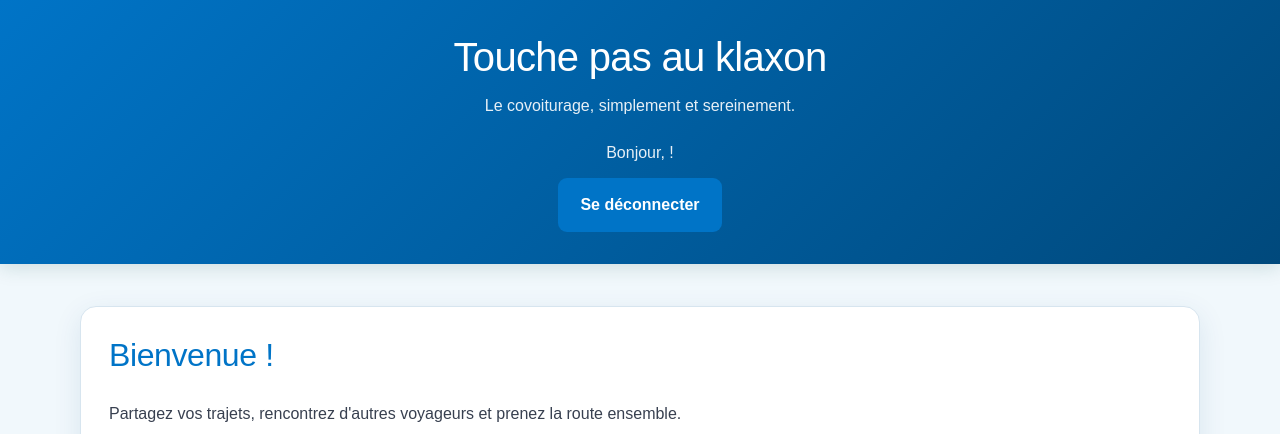
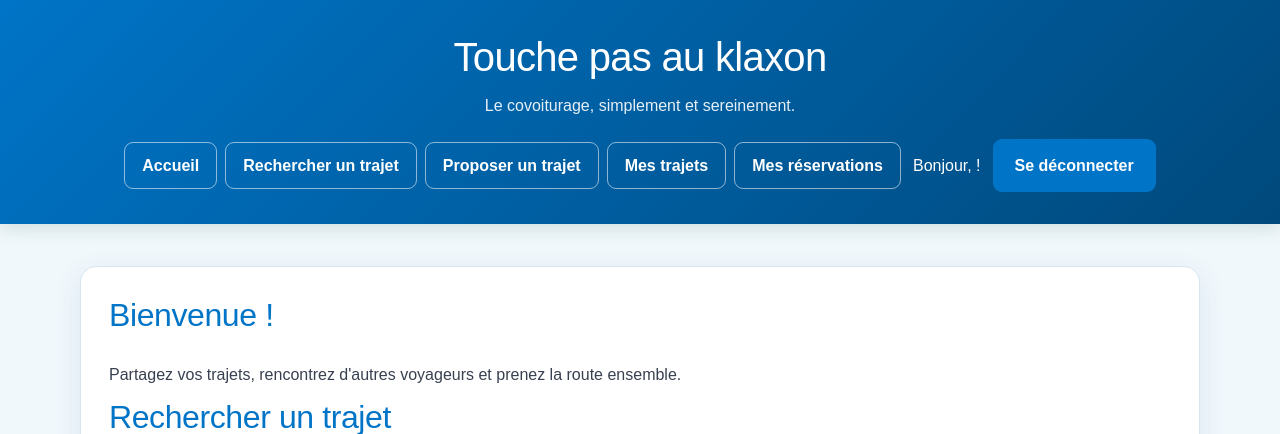
Before and after one commit to ar56bn108-cmd/touche-pas-au-klaxon, a PHP site: page / in a window 1280 px wide. Shown: the top 434 px of the page. Run offline with PHP 8.4, Linux system fonts and the light colour scheme; the visitor is signed in with stand-in values (Sample User, id 1); tables that the repository leaves empty hold one stand-in row (values such as "Sample post").

Commit message:
feat: improve main navigation styling

```diff
--- a/app/Views/home.php
+++ b/app/Views/home.php
@@ -16,28 +16,34 @@ $utilisateurConnecte = $_SESSION['utilisateur'] ?? null;
     <h1>Touche pas au klaxon</h1>
     <p>Le covoiturage, simplement et sereinement.</p>
 
-    <nav>
+        <nav class="navigation-principale">
+        <a href="/">Accueil</a>
+        <a href="/trajets">Rechercher un trajet</a>
+
         <?php if ($utilisateurConnecte): ?>
-            <p>
+            <a href="/proposer-trajet">Proposer un trajet</a>
+            <a href="/mes-trajets">Mes trajets</a>
+            <a href="/mes-reservations">Mes réservations</a>
+
+            <?php if (($utilisateurConnecte['role'] ?? '') === 'admin'): ?>
+                <a href="/admin">Administration</a>
+            <?php endif; ?>
+
+            <span class="salutation">
                 Bonjour,
-                <strong>
-                    <?= htmlspecialchars(
-                        $utilisateurConnecte['prenom'],
-                        ENT_QUOTES,
-                        'UTF-8'
-                    ) ?>
-                </strong> !
-            </p>
+                <strong><?= htmlspecialchars(
+                    $utilisateurConnecte['prenom'],
+                    ENT_QUOTES,
+                    'UTF-8'
+                ) ?></strong> !
+            </span>
 
             <form action="/deconnexion" method="POST">
                 <button class="btn" type="submit">Se déconnecter</button>
             </form>
         <?php else: ?>
-            <p>
-                <a href="/inscription">Créer un compte</a>
-                |
-                <a href="/connexion">Se connecter</a>
-            </p>
+            <a href="/inscription">Créer un compte</a>
+            <a href="/connexion">Se connecter</a>
         <?php endif; ?>
     </nav>
 </header>
--- a/public/scss/_custom.scss
+++ b/public/scss/_custom.scss
@@ -418,3 +418,42 @@ nav.navigation-mes-trajets a:hover {
   border-color: var(--vert-fonce);
   color: #ffffff;
 }
+
+
+/* Navigation principale du site */
+header nav.navigation-principale {
+  display: flex;
+  flex-wrap: wrap;
+  justify-content: center;
+  align-items: center;
+  gap: 8px;
+  margin-top: 20px;
+}
+
+header nav.navigation-principale a {
+  margin: 0;
+}
+
+header nav.navigation-principale .salutation {
+  color: var(--blanc);
+  margin: 0 4px;
+}
+
+header nav.navigation-principale form {
+  margin: 0;
+}
+
+header nav.navigation-principale form .btn {
+  margin: 0;
+}
+
+/* Navigation sur les petits écrans */
+@media (max-width: 600px) {
+  header nav.navigation-principale {
+    gap: 6px;
+  }
+
+  header nav.navigation-principale a {
+    padding: 8px 10px;
+  }
+}
```
Also changed, not shown: public/css/style.css.
